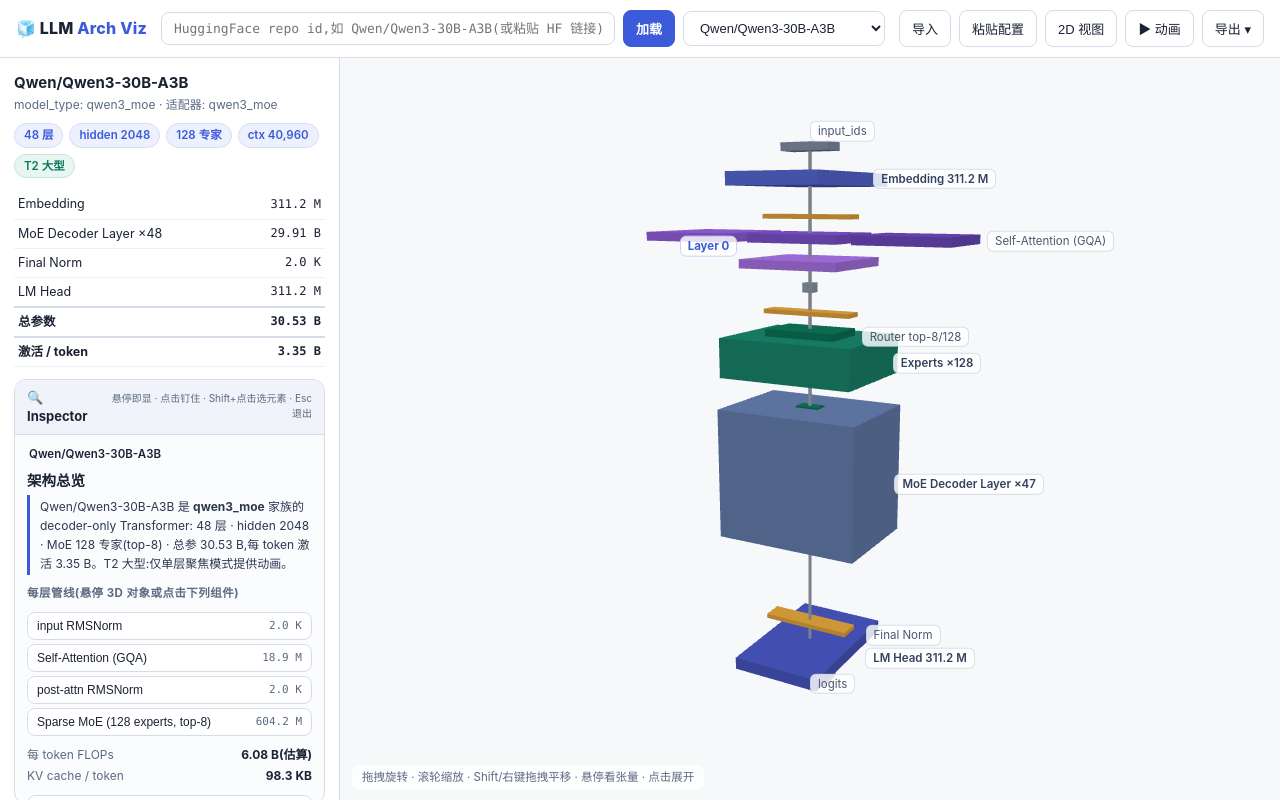
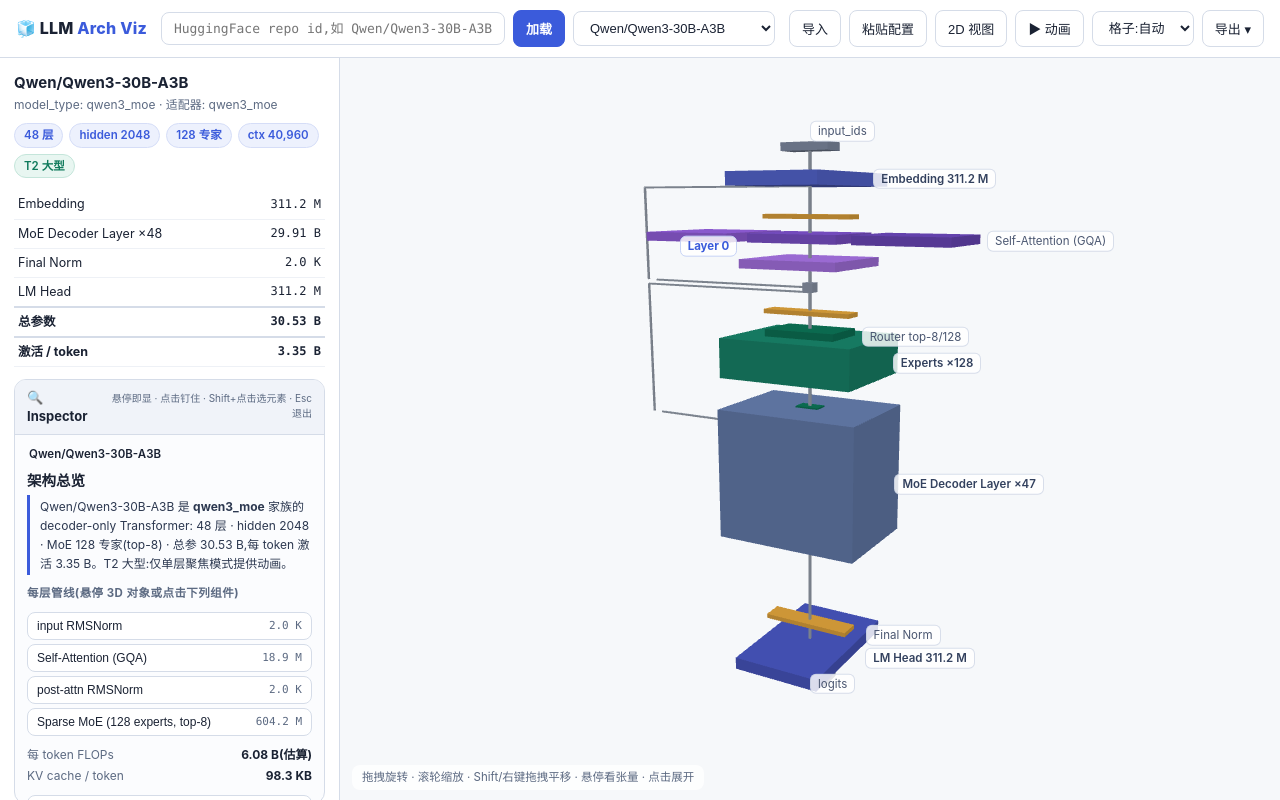
Before and after one commit to fdh-fdh/llm-arch-viz, a plain HTML site: page index.html in a window 1280 px wide. Drawn offline with Linux system fonts and the light colour scheme.

Commit message:
v2.2: visible residual bypass rails, separate gamma/beta strips, LOD cell-mode control (auto/boost/off + T3 default), MLP neuron bands, camera fit angle reset

```diff
--- a/index.html
+++ b/index.html
@@ -21,6 +21,11 @@
     <button id="btnPaste" title="粘贴/手动编辑 config.json(非开源模型通道)">粘贴配置</button>
     <button id="btnView" title="切换 2D / 3D 视图">2D 视图</button>
     <button id="btnAnim" title="数据流动画(按模型规模分级)">▶ 动画</button>
+    <select id="lodSelect" title="元素格细节层级(LOD):自动=随距离淡入淡出">
+      <option value="1">格子:自动</option>
+      <option value="2">格子:增强</option>
+      <option value="0">格子:关闭</option>
+    </select>
     <div class="dropdown">
       <button id="btnExport">导出 ▾</button>
       <div class="menu" id="exportMenu">
--- a/src/gl/camera.js
+++ b/src/gl/camera.js
@@ -73,6 +73,8 @@
     const dy = bounds.max[1] - bounds.min[1];
     const dz = bounds.max[2] - bounds.min[2];
     const radius = Math.max(1, Math.hypot(dx, dy, dz) / 2);
+    this.yaw = 0.5;          // reset to the default pleasant angle
+    this.pitch = 0.25;
     this.target = [cx, cy, cz];
     this.dist = radius / Math.tan(this.fovy / 2) * 1.15;
     this.far = Math.max(5000, this.dist * 10);
--- a/src/gl/renderer.js
+++ b/src/gl/renderer.js
@@ -58,6 +58,7 @@
 in vec2 vSub;
 in float vDim;
 uniform float uFocus;        // 1 = focus mode active (dim others)
+uniform float uCellMode;     // 0 = cells off, 1 = auto distance fade, 2 = boosted
 uniform vec2 uHoverCell;     // hovered element cell (col,row)
 uniform float uHoverCellOn;
 out vec4 outColor;
@@ -74,10 +75,11 @@
   vec3 c = vColor;
 
   // ---- LOD4 procedural element cells (zero-memory bbycroft look) ----
-  if (vGrid.x > 0.5 && vFlag < 0.5) {
+  if (vGrid.x > 0.5 && vFlag < 0.5 && uCellMode > 0.5) {
     vec2 g = vUV * vGrid;
     vec2 fw = fwidth(g);
-    float fade = clamp(1.6 - max(fw.x, fw.y), 0.0, 1.0);  // cells < ~1px fade out
+    float k = uCellMode > 1.5 ? 3.2 : 1.6;                 // boost mode keeps cells visible further out
+    float fade = clamp(k - max(fw.x, fw.y) * (uCellMode > 1.5 ? 0.6 : 1.0), 0.0, 1.0);
     if (fade > 0.01) {
       vec2 cell = floor(g);
       float h = hash21(cell);
@@ -179,6 +181,7 @@
     this.uPulseY = u('uPulseY');
     this.uInstanceBase = u('uInstanceBase');
     this.uFocus = u('uFocus');
+    this.uCellMode = u('uCellMode');
     this.uHoverCell = u('uHoverCell');
     this.uHoverCellOn = u('uHoverCellOn');
   }
@@ -275,6 +278,7 @@
     gl.uniform1f(this.uPulseY, opts.pulseY ?? -1e9);
     gl.uniform1f(this.uInstanceBase, 0);
     gl.uniform1f(this.uFocus, opts.focus ? 1 : 0);
+    gl.uniform1f(this.uCellMode, opts.cellMode ?? 1);
     gl.uniform2f(this.uHoverCell, opts.hoverCell?.[0] ?? -1, opts.hoverCell?.[1] ?? -1);
     gl.uniform1f(this.uHoverCellOn, opts.hoverCell ? 1 : 0);
     gl.bindVertexArray(this.vao);
--- a/src/layout.js
+++ b/src/layout.js
@@ -114,6 +114,15 @@
     const h = yTop - yBottom;
     if (h <= 0.01) return;
     this.box(x, (yTop + yBottom) / 2, z, 0.16, h, 0.16, COLORS.connector, 1, null);
+  }
+
+  // Residual bypass rail (FR-C1): out from the branch point, down beside the
+  // layer, back into the ⊕ node — makes the residual stream's detour visible.
+  rail(yFrom, yTo, railX) {
+    const c = COLORS.connector;
+    this.box(railX / 2, yFrom, 0, Math.abs(railX), 0.12, 0.12, c, 1, null);            // out
+    this.box(railX, (yFrom + yTo) / 2, 0, 0.12, Math.abs(yFrom - yTo), 0.12, c, 1, null); // down
+    this.box(railX / 2 + 0.35, yTo, 0, Math.abs(railX) - 0.7, 0.12, 0.12, c, 1, null); // back in
   }
 
   build(graph, state) {
@@ -260,26 +269,38 @@
   _layer(graph, si, li, globalIdx, y, prevBottom, state, boxG) {
     const stack = graph.stacks[si];
     const meta = graph.meta;
+    const railX = -(L(meta.hidden) * 1.9 + 1.2);
+    let branchStartY = prevBottom;   // residual branches off before the pre-norm
     this.labels.push({ x: -L(meta.hidden) * 1.4 - 1.5, y: y - 2, z: 0, text: `Layer ${globalIdx}`, kind: 'layer', action: { kind: 'collapseLayer', si, li } });
 
     for (const seg of stack.segments) {
       if (seg.kind === 'add') {
         this.connector(prevBottom, y + 0.3);
         boxG(0, y, 0, 0.7, 0.6, 0.7, COLORS.add, 0, {
-          type: 'add', title: '+ residual', lines: ['残差连接'],
+          type: 'add', title: '+ residual', lines: ['残差连接:主干 + 子层输出'],
           kb: ['residual'], si, li, globalIdx,
         });
+        this.rail(branchStartY, y, railX);   // visible residual detour
         prevBottom = y - 0.3;
         y -= 0.6 + GAP * 0.7;
+        branchStartY = prevBottom;           // next branch starts after this ⊕
       } else if (seg.kind === 'norm') {
         const sx = L(meta.hidden);
         this.connector(prevBottom, y + 0.14);
-        boxG(0, y, 0, sx, 0.28, 1.3, COLORS.norm, 0, {
-          type: 'tensor', title: seg.label,
-          lines: seg.tensors.map((t) => `${tensorName(t.name, globalIdx)}  ${fmtShape(t.shape)}`),
-          kb: seg.kb, si, li, globalIdx, segLabel: seg.label,
-          elem: { cols: graph.meta.hidden, rows: 1, name: tensorName(seg.tensors[0].name, globalIdx), colSem: 'hidden 维 (γ[col])', rowSem: '' },
-        });
+        // γ (weight) strip + β (bias) strip when present — bbycroft's two columns (FR-C1)
+        const hasBias = seg.tensors.length > 1;
+        const strips = hasBias
+          ? [{ t: seg.tensors[0], sym: 'γ', z: -0.85 }, { t: seg.tensors[1], sym: 'β', z: 0.85 }]
+          : [{ t: seg.tensors[0], sym: 'γ', z: 0 }];
+        for (const st of strips) {
+          boxG(0, y, st.z, sx, 0.28, hasBias ? 0.9 : 1.3, COLORS.norm, 0, {
+            type: 'tensor', title: `${seg.label} · ${st.sym}`,
+            lines: [`${tensorName(st.t.name, globalIdx)}  ${fmtShape(st.t.shape)}`,
+                    st.sym === 'γ' ? '逐维缩放(可学习)' : '逐维偏置(可学习)'],
+            kb: seg.kb, si, li, globalIdx, segLabel: seg.label, role: st.sym,
+            elem: { cols: graph.meta.hidden, rows: 1, name: tensorName(st.t.name, globalIdx), colSem: `hidden 维 (${st.sym}[col])`, rowSem: '' },
+          });
+        }
         prevBottom = y - 0.14;
         y -= 0.28 + GAP * 0.7;
       } else if (seg.kind === 'attn') {
@@ -338,6 +359,7 @@
             lines: [`${tensorName(b.t.name, globalIdx)}`, `${fmtShape(b.t.shape)}  ${fmtParams(b.t.params)}`],
             kb: seg.kb, si, li, globalIdx, segLabel: seg.label, segMeta: seg.meta, role: b.t.role,
             elem: { cols: b.t.shape[1], rows: b.t.shape[0], name: tensorName(b.t.name, globalIdx), colSem: '输入通道', rowSem: '输出通道 (神经元)' },
+            subdiv: [8, 1],
           });
           cx += b.sx + 1.0;
         }
--- a/src/main.js
+++ b/src/main.js
@@ -37,6 +37,7 @@
   pinnedDesc: null,         // identity descriptor surviving rebuilds
   focus: false,
   kvCtx: null,
+  cellMode: 1,              // FR-C5: 0 off / 1 auto / 2 boost
 };
 
 // ---------------------------------------------------------------------------
@@ -73,6 +74,7 @@
   }
   renderer.render(camera, {
     hoverId: state.hoverId, pulseY, focus: state.focus, hoverCell: state.hoverCell,
+    cellMode: state.cellMode,
   });
   positionLabels();
 }
@@ -477,6 +479,9 @@
   state.focus = false;
   state.kvCtx = null;
   stopAnim();
+  state.cellMode = graph.meta.tier === 'T3' ? 0 : 1;
+  const lodSel = document.getElementById('lodSelect');
+  if (lodSel) lodSel.value = String(state.cellMode);
   expandDefault(graph);
   updateSidebar();
   rebuild(true);
@@ -543,6 +548,10 @@
   rebuild(true);
 };
 $('btnResetCam').onclick = () => { if (state.layout) camera.fit(state.layout.bounds); };
+$('lodSelect').onchange = () => {
+  state.cellMode = Number($('lodSelect').value);
+  requestRender();
+};
 
 $('btnView').onclick = () => {
   state.viewMode = state.viewMode === '3d' ? '2d' : '3d';
@@ -594,10 +603,10 @@
   try {
     if (x === 'png') {
       status('渲染 2× 截图…');
-      downloadBlob(await renderer.exportPNG(camera, { focus: state.focus }, 2), `${name}.png`);
+      downloadBlob(await renderer.exportPNG(camera, { focus: state.focus, cellMode: state.cellMode }, 2), `${name}.png`);
     } else if (x === 'poster') {
       status('合成海报…');
-      const blob = await renderer.exportPNG(camera, { focus: state.focus }, 2);
+      const blob = await renderer.exportPNG(camera, { focus: state.focus, cellMode: state.cellMode }, 2);
       downloadBlob(await exportPoster(blob, state.graph), `${name}_poster.png`);
     } else if (x === 'svg') {
       downloadText(buildSVG(state.graph), `${name}.svg`, 'image/svg+xml');
```
Also changed, not shown: tests/v2.test.mjs (+27 -0 lines), 2 other files.
